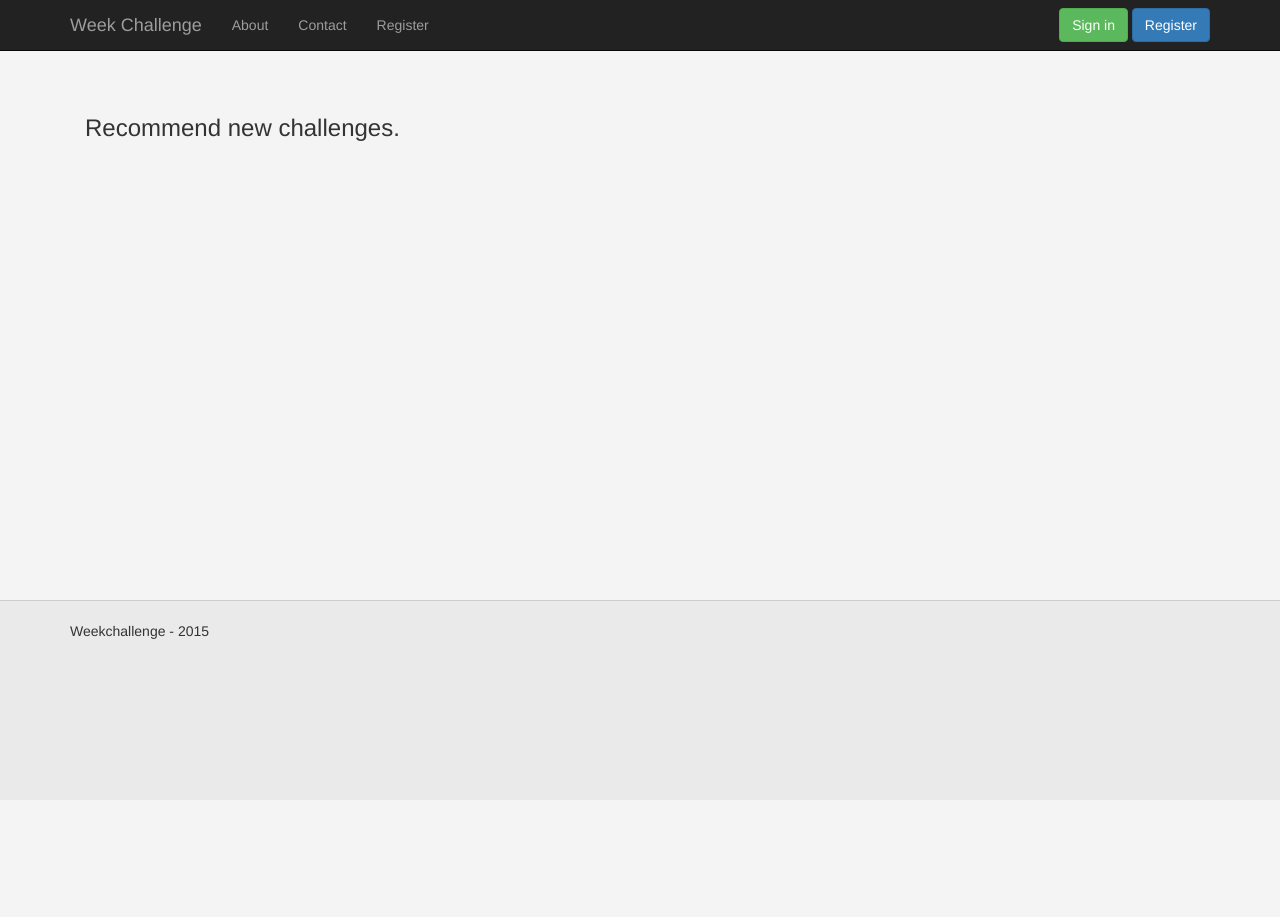
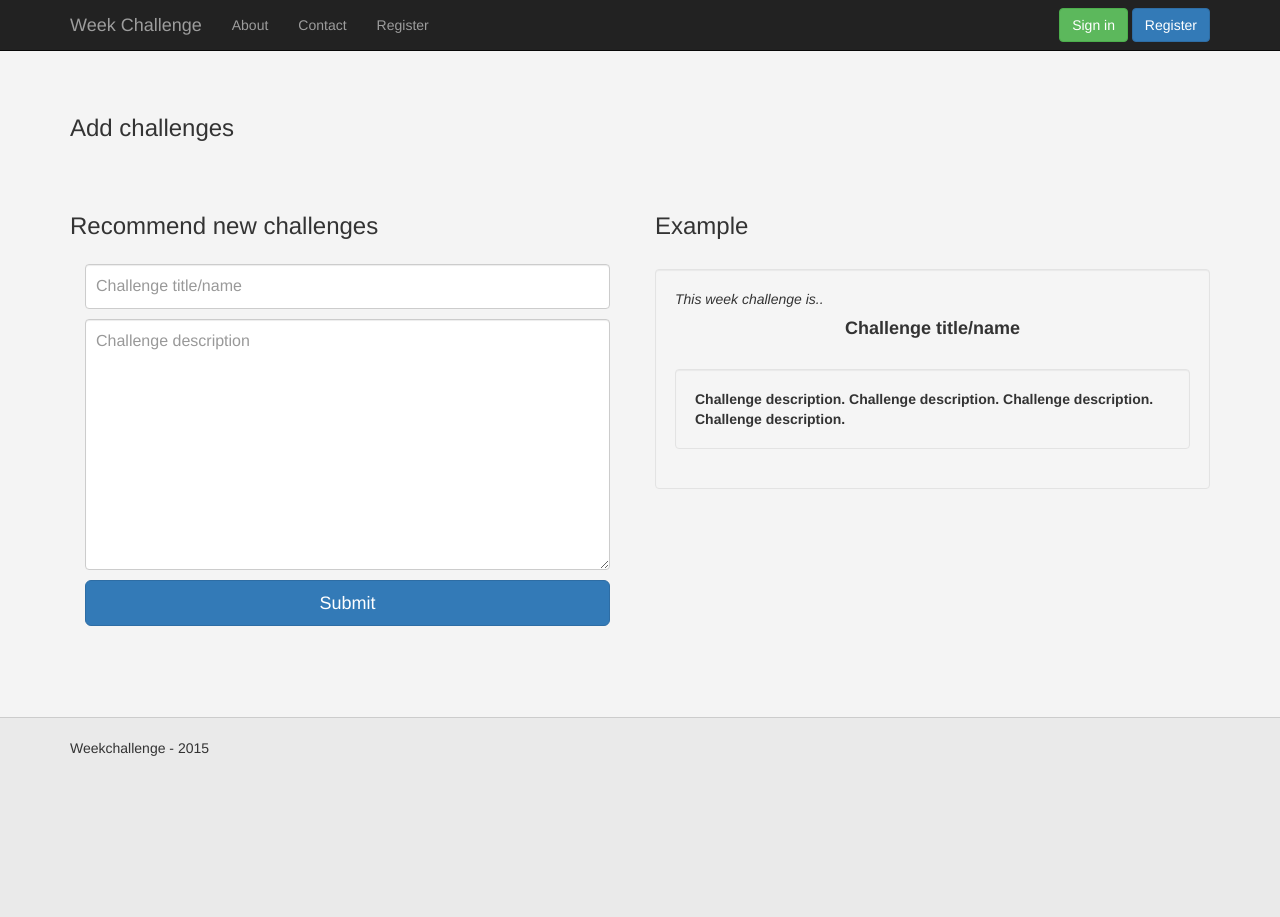
Before and after one commit to markokaar/WeekChallenge, a Django app: page /add/ in a window 1280 px wide. Before the commit the page ends 639 px from the top, so only its background shows below. Run offline with Django 3.2, Linux system fonts and the light colour scheme; some libraries are stand-ins or nearby versions.

Commit message:
Current challenge (deleting them), adding new challenges

```diff
--- a/WeekChallenge/forms.py
+++ b/WeekChallenge/forms.py
@@ -44,3 +44,18 @@ class RegisterForm(forms.Form):
     inputPassword2 = forms.CharField(label='',
                                      widget=forms.PasswordInput(attrs={'class': 'form-control',
                                                                        'placeholder': 'Repeat password'}))
+
+
+class AddForm(forms.Form):
+    inputTitle = forms.CharField(label='',
+                                 max_length=150,
+                                 required=True,
+                                 widget=forms.TextInput(attrs={'class': 'form-control',
+                                                               'placeholder': 'Challenge title/name'})
+                                 )
+    inputDescription = forms.CharField(label='',
+                                       max_length=5000,
+                                       required=True,
+                                       widget=forms.Textarea(attrs={'class': 'form-control',
+                                                                    'placeholder': 'Challenge description'}),
+                                       )
--- a/WeekChallenge/static/WeekChallenge/css/style.css
+++ b/WeekChallenge/static/WeekChallenge/css/style.css
@@ -97,3 +97,29 @@ body{
 .form-register .form-control:focus {
   z-index: 2;
 }
+
+
+
+.form-add {
+  padding: 15px;
+  margin: 0 auto;
+}
+
+.form-add .form-add-heading,
+.form-add {
+  margin-bottom: 10px;
+}
+
+.form-add .form-control {
+  position: relative;
+  height: auto;
+  -webkit-box-sizing: border-box;
+     -moz-box-sizing: border-box;
+          box-sizing: border-box;
+  padding: 10px;
+  font-size: 16px;
+  margin-bottom: 10px;
+}
+.form-add .form-control:focus {
+  z-index: 2;
+}
--- a/WeekChallenge/templates/WeekChallenge/add.html
+++ b/WeekChallenge/templates/WeekChallenge/add.html
@@ -14,11 +14,38 @@
 
     <div class="wrap">
         <div class="container">
-            <div class="col-md-12">
-                <h3>Recommend new challenges.</h3>
+            <div class="row">
+                <div class="col-md-12">
+                    <h3>Add challenges</h3>
+                </div>
+            </div>
 
+            <div class="row">
+                <div class="col-md-6">
+                    <h3>Recommend new challenges</h3>
+                    <form class="form-add" action="/add_challenge/" method="POST">
 
+                        {% csrf_token %}
+                        {{ add_form }}
 
+                        <input class="btn btn-lg btn-primary btn-block" type="submit" value="Submit">
+                    </form>
+                </div>
+
+                <div class="col-md-6">
+                    <h3>Example</h3><br>
+                    <div class="well">
+                        <i>This week challenge is..</i>
+                        <center><h4><b>Challenge title/name</b></h4></center>
+                        <p></p>
+                        <br>
+                        <div class="well">
+                            <b>Challenge description. Challenge description. Challenge description.
+                                Challenge description.</b>
+                        </div>
+                        <p></p>
+                    </div>
+                </div>
             </div>
         </div>
     </div>
--- a/WeekChallenge/templates/WeekChallenge/my_profile.html
+++ b/WeekChallenge/templates/WeekChallenge/my_profile.html
@@ -20,6 +20,7 @@
                 </div>
             </div>
 
+            <!-- NOTE: If admin ??-->
             <div class="row">
                 <div class="col-md-2 col-sm-6 col-xs-6">
                     <table border="0">
--- a/WeekChallenge/urls.py
+++ b/WeekChallenge/urls.py
@@ -15,4 +15,5 @@ urlpatterns = [
     url(r'^check/', views.check_challenges, name='check_challenges'),
     url(r'^accept_challenge/(?P<challenge_id>[0-9]+)/$', views.accept_challenge, name='accept_challenge'),
     url(r'^decline_challenge/(?P<challenge_id>[0-9]+)/$', views.decline_challenge, name='decline_challenge'),
+    url(r'^add_challenge/', views.add_challenge, name='add_challenge'),
 ]
--- a/WeekChallenge/views.py
+++ b/WeekChallenge/views.py
@@ -2,8 +2,9 @@ from django.shortcuts import render
 from django.contrib.auth.models import User
 from django.contrib.auth import authenticate, login, logout
 from django.http import HttpResponseRedirect
-from .forms import LoginForm, RegisterForm
+from .forms import LoginForm, RegisterForm, AddForm
 from .models import Challenge
+from django.utils import timezone
 
 
 def index(request):
@@ -12,7 +13,10 @@ def index(request):
     else:
         print("index: Kasutaja EI OLE sisse logitud!") """
 
-    return render(request, 'WeekChallenge/index.html')
+    select_challenge = Challenge.objects.filter(state=2)[:1]
+    context = {'select_challenge': select_challenge}
+
+    return render(request, 'WeekChallenge/index.html', context)
 
 
 def about(request):
@@ -24,7 +28,23 @@ def contact(request):
 
 
 def add(request):
-    return render(request, 'WeekChallenge/add.html')
+    add_form = AddForm()
+    return render(request, 'WeekChallenge/add.html', {'add_form': add_form})
+
+
+def add_challenge(request):
+    title = request.POST['inputTitle']
+    description = request.POST['inputDescription']
+    # print(title, description, request.user, request.user.id)
+
+    c = Challenge(title=title,
+                  description=description,
+                  username=request.user,
+                  date=timezone.now(),
+                  user_id=request.user.id)
+    c.save()
+
+    return HttpResponseRedirect("/add/")
 
 
 def register(request):
@@ -44,11 +64,13 @@ def my_profile(request):
 def check_challenges(request):
     challenge_list = Challenge.objects.filter(state=0)[:10]
     accepted_list = Challenge.objects.filter(state=1)[:10]
+    this_week = Challenge.objects.filter(state=2)
     history_list = Challenge.objects.filter(state=3)
 
     context = {'challenge_list': challenge_list,
                'accepted_list': accepted_list,
-               'history_list': history_list
+               'history_list': history_list,
+               'this_week': this_week
                }
     return render(request, 'WeekChallenge/check.html', context)
 
```
Also changed, not shown: WeekChallenge/templates/WeekChallenge/check.html (+27 -1 lines), WeekChallenge/templates/WeekChallenge/index.html (+13 -8 lines), db.sqlite3.
